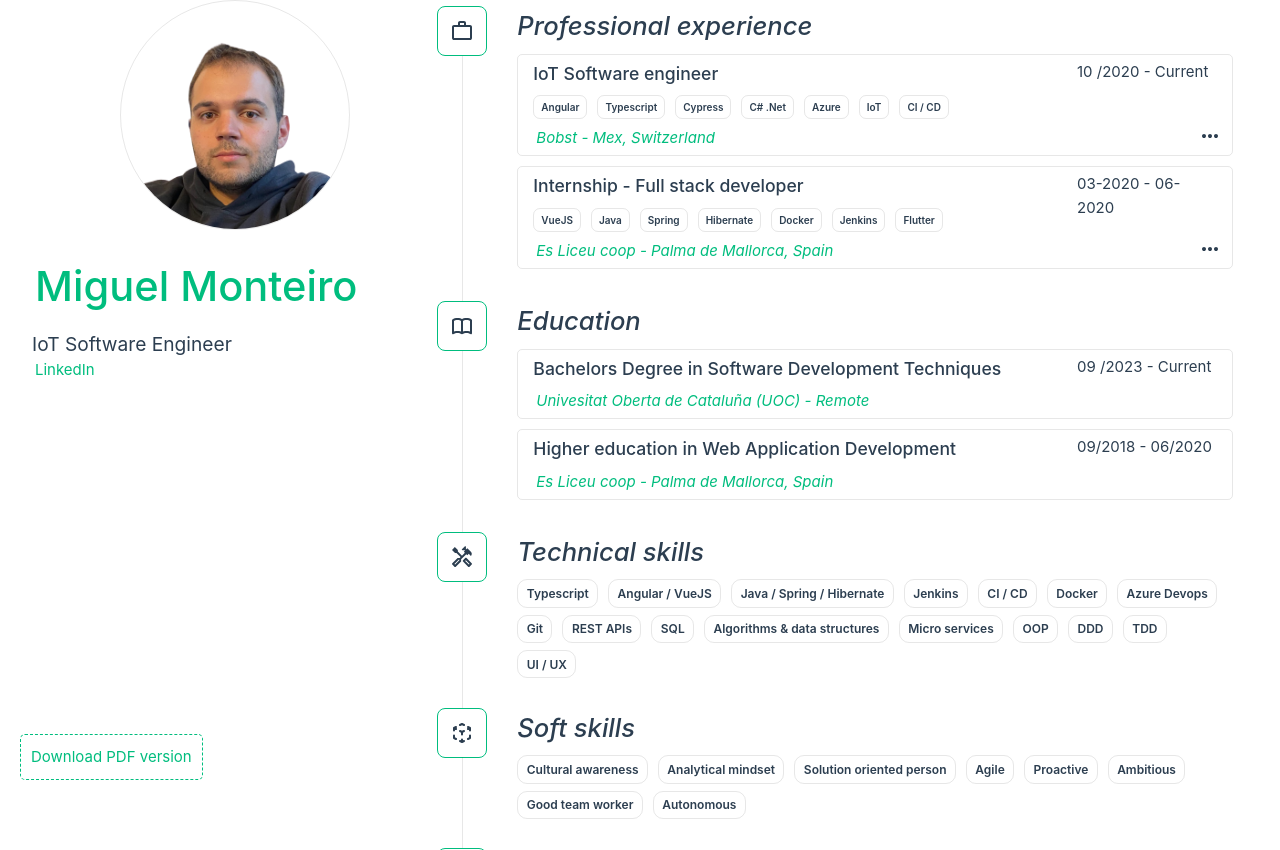
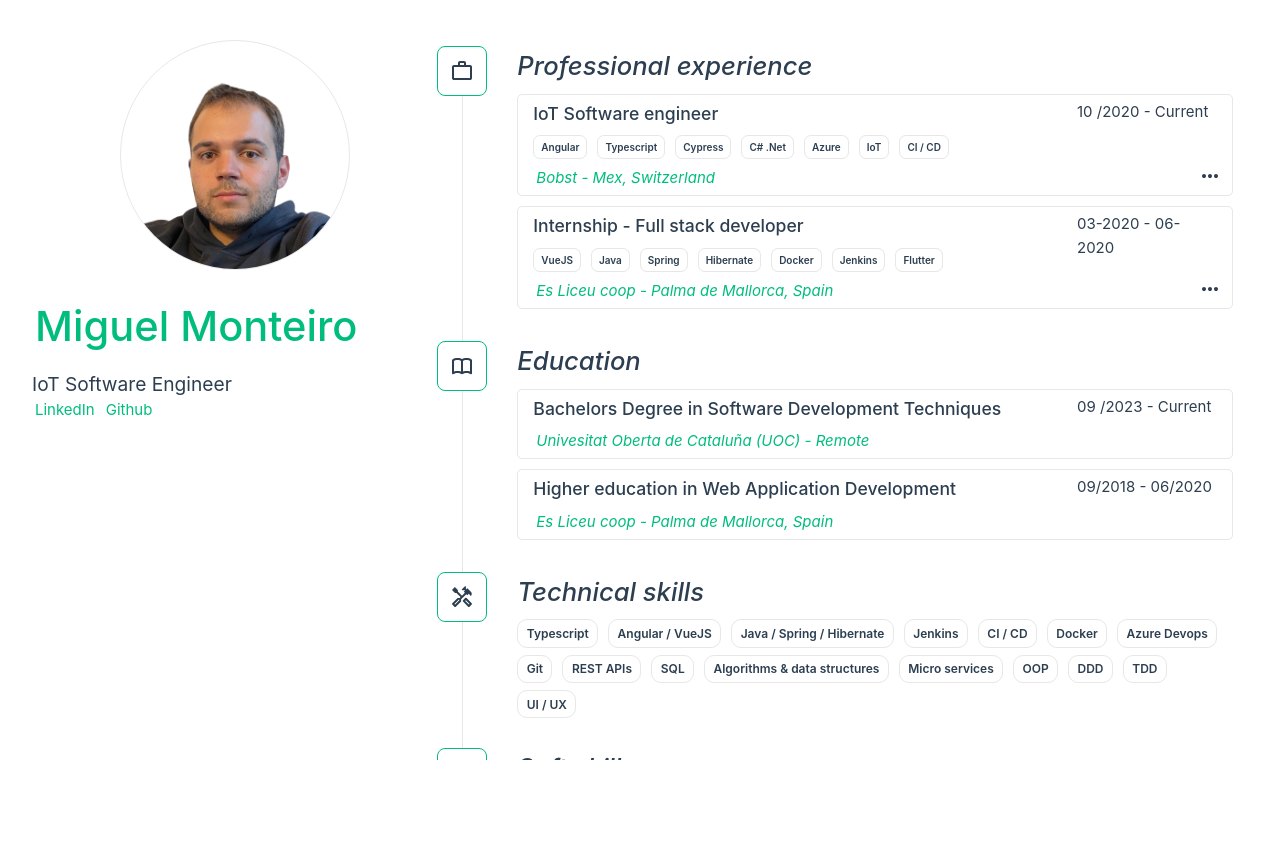
Before and after one commit to mmonteiroc/web-cv, a Vue app: page / in a window 1280 px wide. After the commit the page ends 800 px from the top, so only its background shows below. Built offline with nearby package versions, Linux system fonts and the light colour scheme.

Commit message:
improve scrollbar + height

```diff
--- a/src/App.vue
+++ b/src/App.vue
@@ -16,7 +16,6 @@ import ProfilePresentation from "@/components/ProfilePresentation.vue";
     <TheWelcome/>
   </main>
 
-  <a href="/assets/Miguel-Monteiro-Claveri_resume.pdf" target="_blank" class="pdf-button">Download PDF version</a>
 </template>
 
 <style scoped>
@@ -35,7 +34,7 @@ header {
 
 @media (min-width: 1026px) {
   main {
-    max-height: 850px;
+    max-height: 90vh;
     overflow-y: auto;
     overflow-x: unset;
     padding-right: 15px;
--- a/src/components/ProfilePresentation.vue
+++ b/src/components/ProfilePresentation.vue
@@ -10,6 +10,7 @@ defineProps({
       IoT Software Engineer
     </h3>
     <a href="https://www.linkedin.com/in/mmonteiroc/" target="_blank" rel="noopener">LinkedIn</a>
+    <a href="https://github.com/mmonteiroc" target="_blank" rel="noopener">Github</a>
 
   </div>
 </template>
@@ -38,4 +39,7 @@ h3 {
     text-align: left;
   }
 }
+a{
+  margin-right: 5px;
+}
 </style>
--- a/src/constants.js
+++ b/src/constants.js
@@ -21,6 +21,7 @@ export const experiences = [
     {
         location: "Es Liceu coop - Palma de Mallorca, Spain",
         heading: "Internship - Full stack developer",
+        locationLink: "https://esliceu.cat/",
         extraInformation: [
             "Internship developing a web application for a school’s students management."
         ],
```
